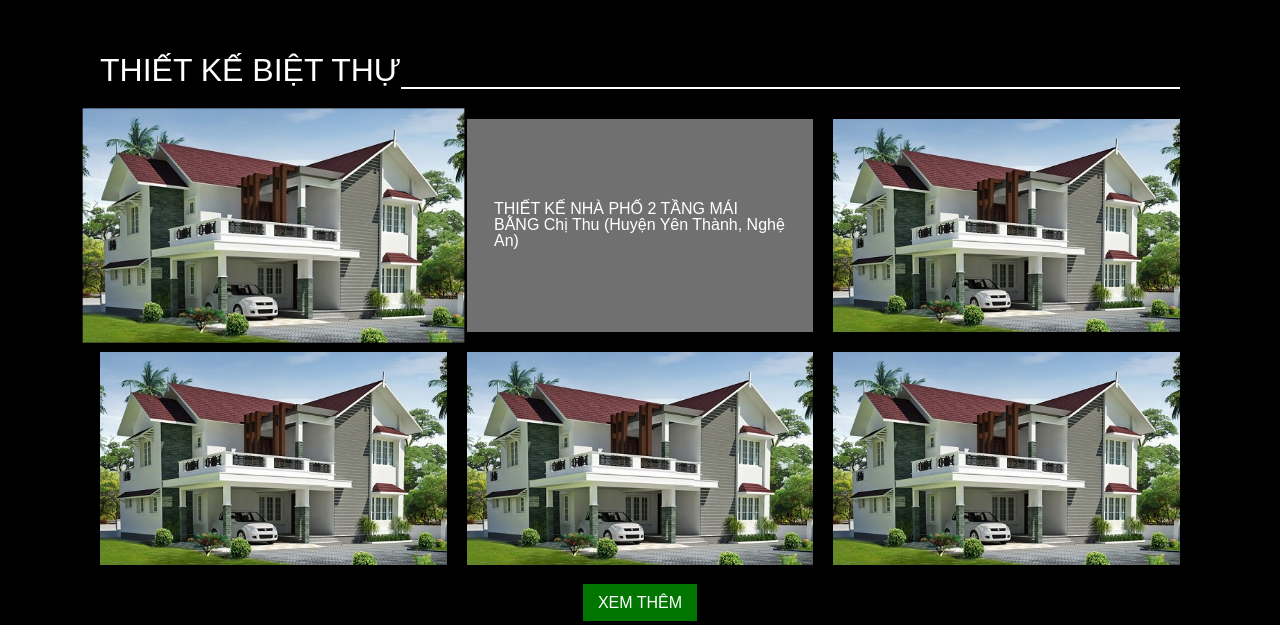
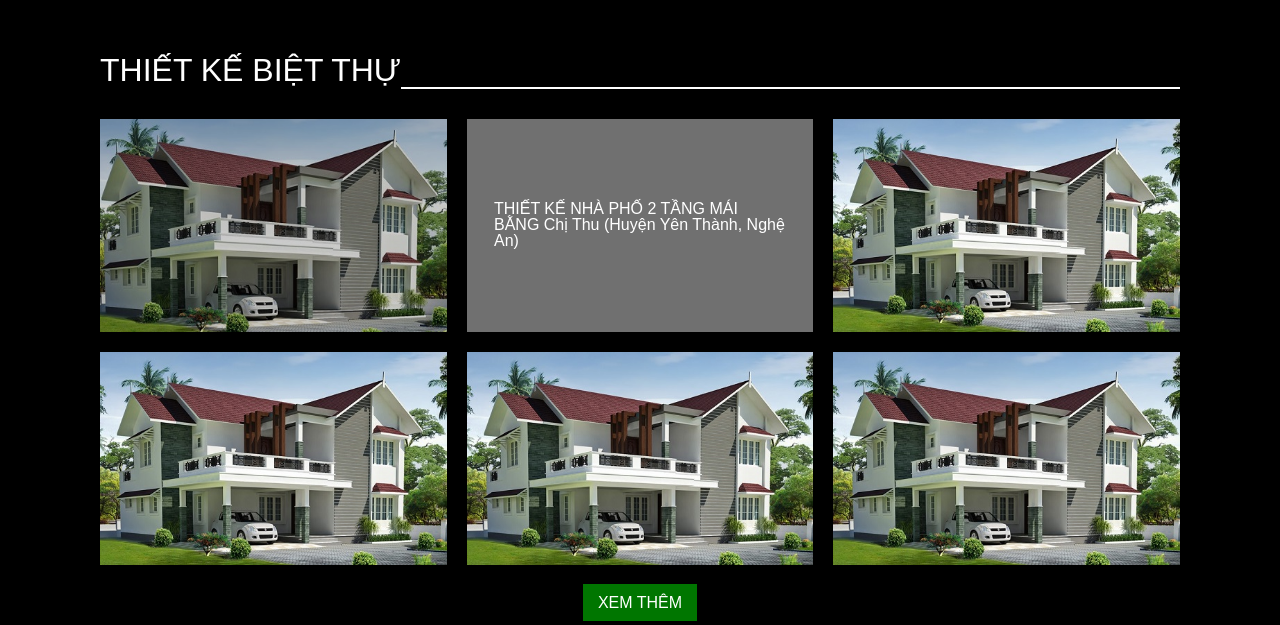
Before and after one commit to quangklynk/web_can_ho, a plain HTML site: page top/index.html in a window 1280 px wide. In both pictures the pointer is over the picture 273 px from the left and 1830 px from the top of the page. Shown: the part 1605-2230 px from the top of the page. Drawn offline with nearby package versions, Linux system fonts and the light colour scheme.

Commit message:
Fix animation

```diff
--- a/top/css/index.css
+++ b/top/css/index.css
@@ -159,12 +159,23 @@
 
 .grid-menu-6 .item-grid-6,
 .grid-menu-8 .item-grid-8{
-  transition: transform 0.2s; /* Animation */
+  overflow: hidden;
+
 }
 
-.grid-menu-6 .item-grid-6:hover,
-.grid-menu-8 .item-grid-8:hover{
+.grid-menu-6 .item-grid-6 img,
+.grid-menu-8 .item-grid-8 img{
+  transition: all  0.2s; /* Animation */
+
+
+}
+
+
+
+.grid-menu-6 .item-grid-6 img:hover,
+.grid-menu-8 .item-grid-8 img:hover{
   transform: scale(1.1);
+  opacity: 0.8;
 }
 
 .quitrinh {
```
